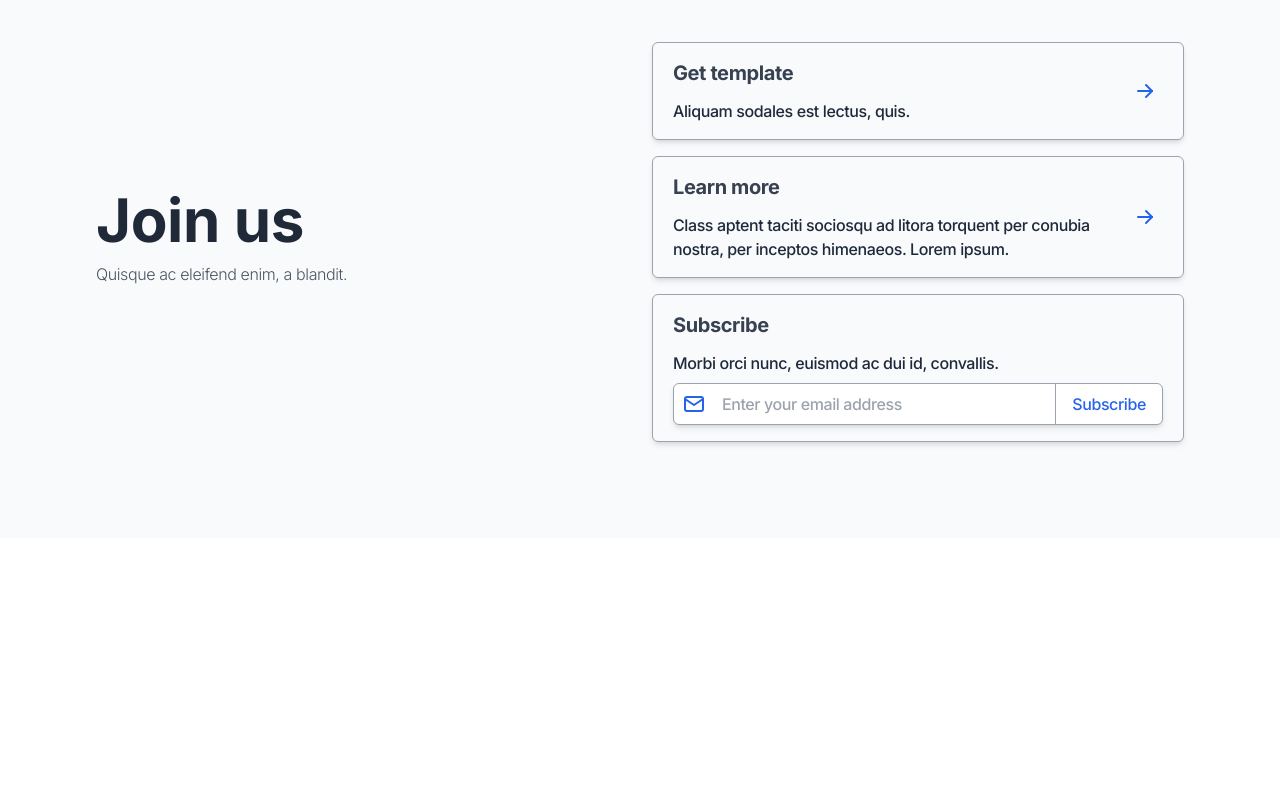
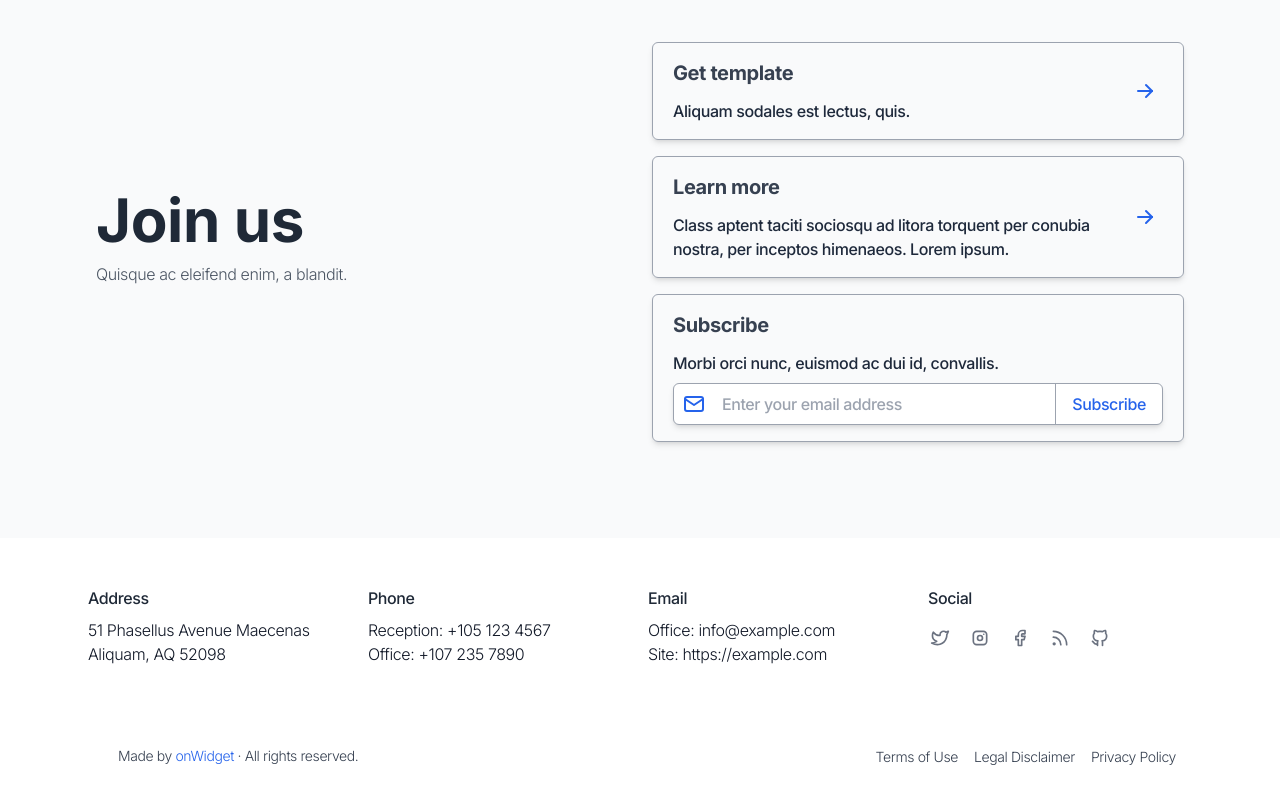
Before and after one commit to onwidget/tailnext, a Next.js app: page / in a window 1280 px wide. Shown: the part 5082-5882 px from the top of the page. Before the commit the page ends 5620 px from the top, so only its background shows below. Built offline with nearby package versions, Linux system fonts and the light colour scheme.

Commit message:
Include first Footer component

```diff
--- a/app/page.js
+++ b/app/page.js
@@ -6,6 +6,7 @@ import Steps from "~/components/widgets/Steps";
 import Features2 from "~/components/widgets/Features2";
 import SocialProof from "../src/components/widgets/SocialProof";
 import CallToAction from "~/components/widgets/CallToAction";
+import Footer from "~/components/widgets/Footer";
 
 export default function Page() {
   return (
@@ -20,6 +21,7 @@ export default function Page() {
         <Steps />
         <CallToAction />
       </main>
+      <Footer />
     </>
   );
 }
--- a/src/components/widgets/CallToAction.js
+++ b/src/components/widgets/CallToAction.js
@@ -8,7 +8,7 @@ import {
       {
         title: "Get template",
         description:"Aliquam sodales est lectus, quis.",
-        href: "https://github.com/onwidget/astrowind",
+        href: "https://github.com/onwidget/tailnext",
       },
       {
         title: "Learn more",
--- /dev/null
+++ b/src/components/widgets/Footer.js
@@ -0,0 +1,95 @@
+import {
+  IconBrandTwitter,
+  IconBrandInstagram,
+  IconBrandFacebook,
+  IconRss,
+  IconBrandGithub
+} from "@tabler/icons";
+
+const items = [
+	{
+		title: 'Address',
+		text: [
+			'51 Phasellus Avenue Maecenas',
+			'Aliquam, AQ 52098',
+		],
+	},
+	{
+		title: 'Phone',
+		text: [
+			'Reception: +105 123 4567',
+			'Office: +107 235 7890',
+		],
+	},
+	{
+		title: 'Email',
+		text: [
+			'Office: info@example.com',
+			'Site: https://example.com',
+		],
+	},
+];
+
+const social = [
+	{ label: 'Twitter', icon: IconBrandTwitter, href: '#' },
+	{ label: 'Instagram', icon: IconBrandInstagram, href: '#' },
+	{ label: 'Facebook', icon: IconBrandFacebook, href: '#' },
+	{ label: 'RSS', icon: IconRss, href: '#'},
+	{ label: 'Github', icon: IconBrandGithub, href: 'https://github.com/onwidget/tailnext' },
+];
+
+const links = [
+	{ label: 'Terms of Use', href: '#' },
+	{ label: 'Legal Disclaimer', href: '#' },
+	{ label: 'Privacy Policy', href: '#' },
+];
+
+const Footer = () => (
+  <div className="">
+    <div className="max-w-6xl mx-auto px-4 sm:px-6">
+      <div className="grid gap-4 grid-cols-4 gap-y-8 xs:gap-8 py-8 md:py-12">
+        {items.map(({ title, text, index }) => (
+          <div key={index} className="col-span-4 xs:col-span-4 sm:col-span-2 md:col-span-2 lg:col-span-1 xl:col-span-1">
+            <h5 className="text-gray-800 dark:text-gray-300 font-medium mb-2">{title}</h5>
+            <p>{text[0]}<br />{text[1]}</p>
+          </div>
+        ))}
+        <div className="col-span-4 xs:col-span-4 sm:col-span-2 md:col-span-2 lg:col-span-1 xl:col-span-1">
+          <h5 className="text-gray-800 dark:text-gray-300 font-medium mb-2">Social</h5>
+          <ul className="flex mb-4 md:order-1 -ml-2 md:mb-0">
+            {
+              social.map(({ label, href, icon: Icon, index }) => (
+                <li key={index}>
+                  <a
+                    className="text-gray-500 dark:text-gray-400 hover:bg-gray-100 dark:hover:bg-gray-700 focus:outline-none focus:ring-4 focus:ring-gray-200 dark:focus:ring-gray-700 rounded-lg text-sm p-2.5 inline-flex items-center"
+                    aria-label={label}
+                    href={href}
+                  >
+                    <Icon className="w-5 h-5" />
+                  </a>
+                </li>
+              ))
+            }
+          </ul>
+        </div>
+      </div>
+      <div className="md:flex md:items-center md:justify-between py-6 md:py-8 text-sm text-gray-700 dark:text-slate-400">
+			  <ul class="flex mb-4 pl-2 md:order-1 -ml-2 md:ml-4 md:mb-0">
+          {links.map(({ label, href, index }) => (
+            <a key={index} className="pr-4 hover:text-blue-600 hover:underline" href={href}>{label}</a>
+          ))}
+        </ul>
+        <div className="mr-4">
+          <span
+            className="w-5 h-5 md:w-6 md:h-6 md:-mt-0.5 bg-cover mr-1.5 float-left rounded-sm bg-[url(https://onwidget.com/favicon/favicon-32x32.png)]"
+          >
+          </span>
+          Made by <a className="text-blue-600 hover:underline dark:text-gray-200" href="https://onwidget.com/"> onWidget</a> ·
+          All rights reserved.
+        </div>
+      </div>
+    </div>
+  </div>
+);
+
+export default Footer
```
